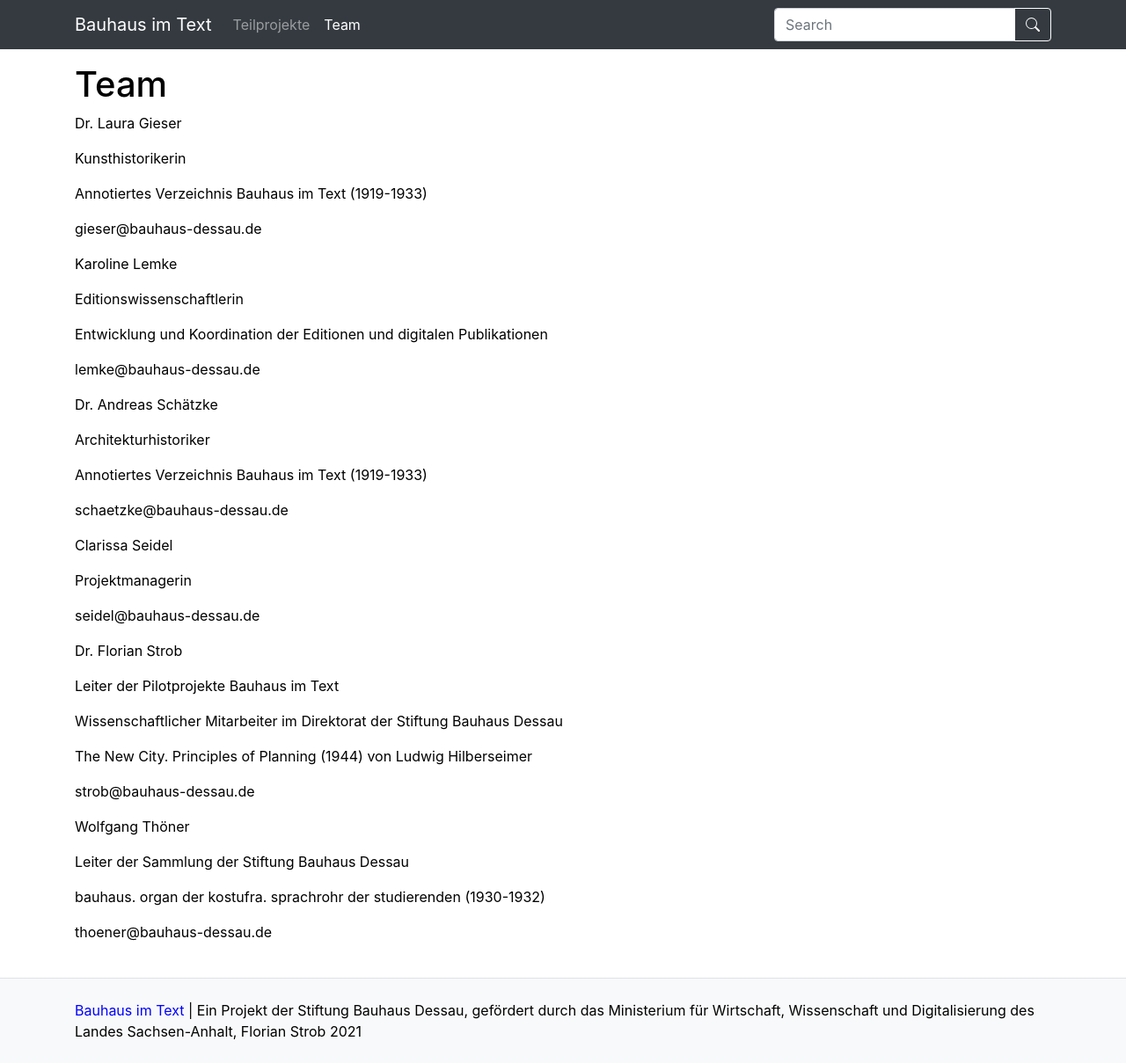
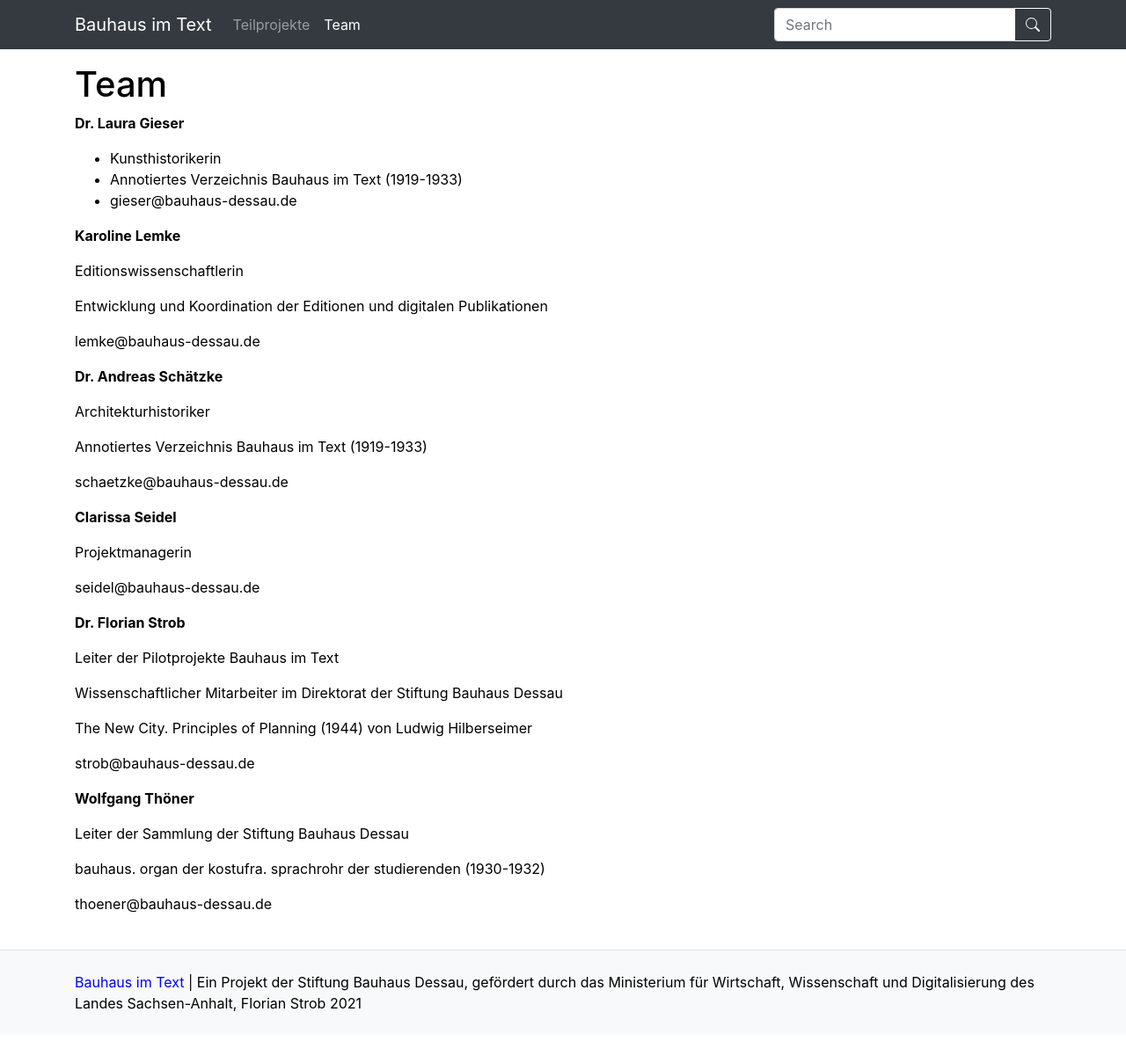
Before and after one commit to Bauhaus-im-Text/internetauftritt, a Jekyll site: the page built from pages/teammitglieder.md, in a window 1280 px wide. Shown: the whole page at 88% size. Built offline with Jekyll 4.4.1, drawn with Linux system fonts in a browser that asks for light colours; after the commit the page ends 1177 px from its top, so only the background shows below that.

```diff
--- a/pages/teammitglieder.md
+++ b/pages/teammitglieder.md
@@ -4,16 +4,14 @@ nav: Team
 nav_order: 2
 ---
 
-Dr. Laura Gieser
+**Dr. Laura Gieser**
 
-Kunsthistorikerin
-
-Annotiertes Verzeichnis Bauhaus im Text (1919-1933)
-
-gieser@bauhaus-dessau.de
+- Kunsthistorikerin
+- Annotiertes Verzeichnis Bauhaus im Text (1919-1933)
+- gieser@bauhaus-dessau.de
 
 
-Karoline Lemke
+**Karoline Lemke**
 
 Editionswissenschaftlerin
 
@@ -22,7 +20,7 @@ Entwicklung und Koordination der Editionen und digitalen Publikationen
 lemke@bauhaus-dessau.de
 
 
-Dr. Andreas Schätzke
+**Dr. Andreas Schätzke**
 
 Architekturhistoriker
 
@@ -31,14 +29,14 @@ Annotiertes Verzeichnis Bauhaus im Text (1919-1933)
 schaetzke@bauhaus-dessau.de
 
 
-Clarissa Seidel
+**Clarissa Seidel**
 
 Projektmanagerin
 
 seidel@bauhaus-dessau.de
 
 
-Dr. Florian Strob
+**Dr. Florian Strob**
 
 Leiter der Pilotprojekte Bauhaus im Text
 
@@ -49,7 +47,7 @@ The New City. Principles of Planning (1944) von Ludwig Hilberseimer
 strob@bauhaus-dessau.de
 
 
-Wolfgang Thöner
+**Wolfgang Thöner**
 
 Leiter der Sammlung der Stiftung Bauhaus Dessau
 
```
